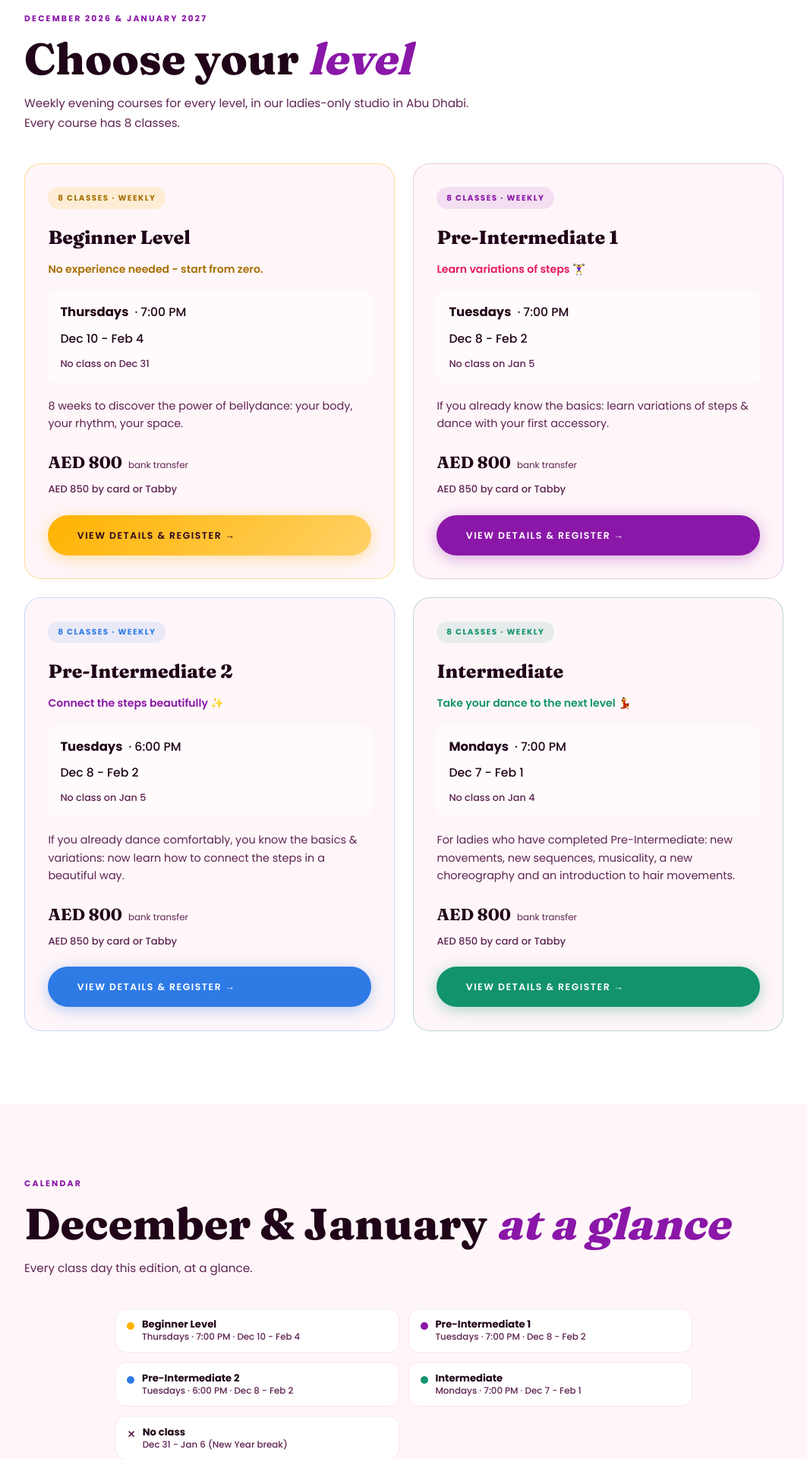
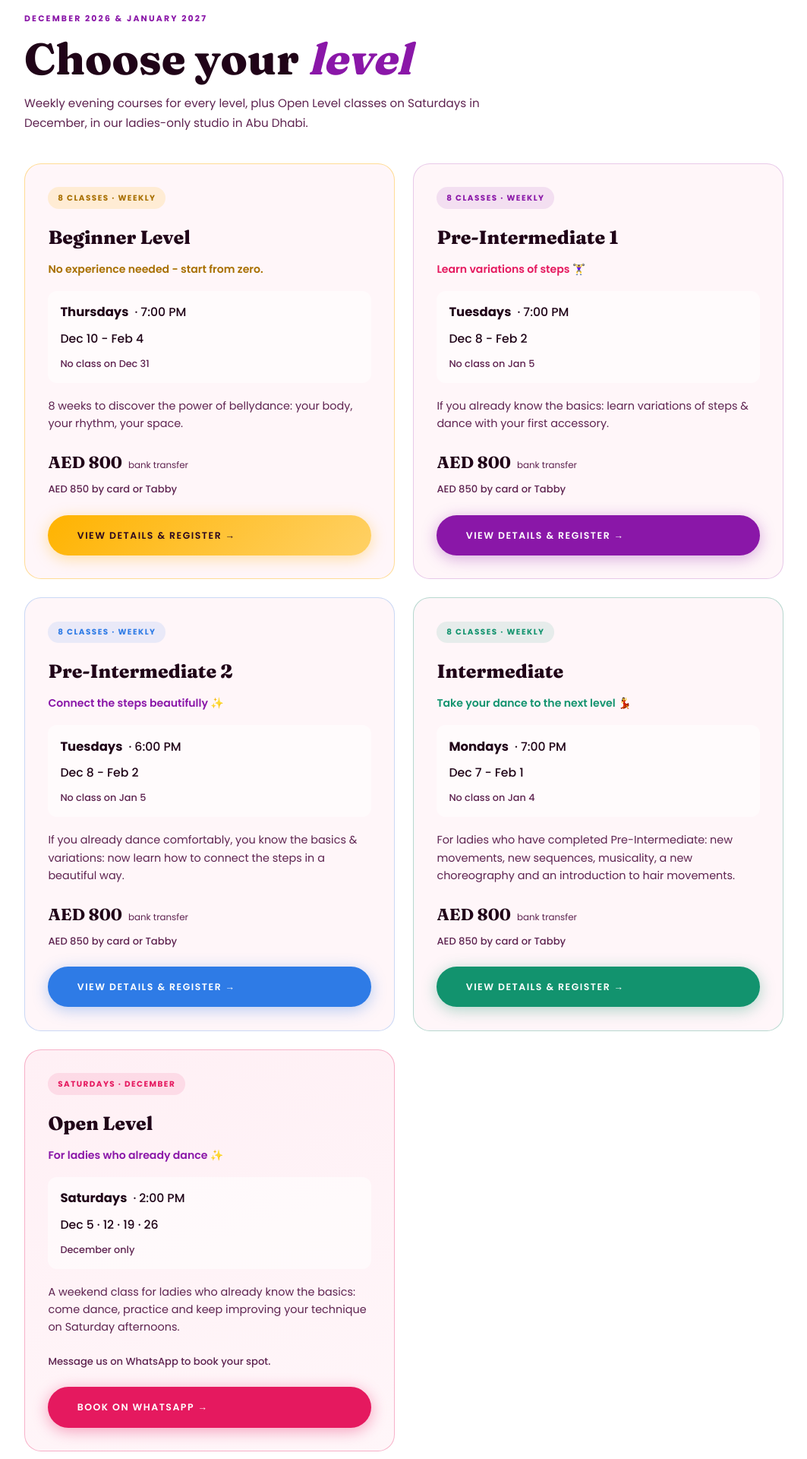
Before and after one commit to JijiDance/jijidance-beginner, a plain HTML site: page schedule/december-january/index.html in a window 1280 px wide. Shown: the part 880-2800 px from the top of the page at 76% size, without its empty margins (108-1171 px from the left). Drawn offline with Linux system fonts and the light colour scheme.

Commit message:
Dec-Jan schedule: add Open Level on Saturdays at 2 PM in December
New level card (for ladies who already dance, Dec 5, 12, 19, 26,
booking via WhatsApp, no price shown), hero panel card, legend entry
and pink calendar dots; hero and intro texts mention it (EN/AR).

Co-Authored-By: Claude Opus 5.5 <noreply@anthropic.com>

```diff
--- a/schedule/december-january/index.html
+++ b/schedule/december-january/index.html
@@ -13,7 +13,7 @@
 <meta property="og:type" content="website"/>
 <meta name="twitter:card" content="summary"/>
 <meta name="twitter:image" content="https://www.jijidance.com/images/og-schedule.jpg"/>
-<meta name="description" content="Bellydance classes in Abu Dhabi for December 2026 and January 2027: weekly evening courses for Beginner, Pre-Intermediate 1 &amp; 2 and Intermediate. Full calendars inside."/>
+<meta name="description" content="Bellydance classes in Abu Dhabi for December 2026 and January 2027: weekly evening courses for Beginner, Pre-Intermediate 1 &amp; 2 and Intermediate, plus Open Level classes on Saturdays in December. Full calendars inside."/>
 <link href="https://fonts.googleapis.com/css2?family=Fraunces:opsz,wght@9..144,700;9..144,800;9..144,900&family=Poppins:wght@400;500;600;700&family=Tajawal:wght@400;500;700;800&display=swap" rel="stylesheet"/>
 <style>
 *,*::before,*::after{box-sizing:border-box;margin:0;padding:0}
@@ -260,6 +260,10 @@ body.ar .btn-wa{font-family:'Tajawal',sans-serif;letter-spacing:normal;text-tran
 .btn-green:hover{background:var(--g2);transform:translateY(-2px)}
 .legend-dot.begeve,.cal-dot.begeve{background:var(--o1)}
 .legend-dot.inter,.cal-dot.inter{background:var(--g1)}
+.legend-dot.openlvl,.cal-dot.openlvl{background:var(--t1)}
+.cal-cell.has-openlvl{border-color:rgba(229,25,95,.35)}
+.level-card.open-lvl{border-color:rgba(229,25,95,.3);background:linear-gradient(160deg,#FFF0F5,var(--bg))}
+.level-card.open-lvl .level-price-alt{margin-top:auto}
 .cal-cell.has-begeve{border-color:rgba(255,179,0,.5)}
 .cal-cell.has-inter{border-color:rgba(18,147,110,.35)}
 .cal-dots{display:flex;flex-wrap:wrap;justify-content:center;gap:3px}
@@ -278,13 +282,18 @@ body.ar .btn-wa{font-family:'Tajawal',sans-serif;letter-spacing:normal;text-tran
     <div>
       <div class="hero-tag"><div class="hero-tag-dot"></div><span data-i18n="heroTag">Abu Dhabi &bull; Ladies Only &bull; December 2026 &amp; January 2027</span></div>
       <h1 data-i18n="heroH1">DECEMBER &amp;<br>JANUARY<br><span class="t">SCHEDULE</span></h1>
-      <p class="hero-body" data-i18n="heroBody">Registration is open for all levels: weekly evening courses for Beginner, Pre-Intermediate 1 &amp; 2 and Intermediate. 8 classes each.</p>
+      <p class="hero-body" data-i18n="heroBody">Registration is open for all levels: weekly evening courses for Beginner, Pre-Intermediate 1 &amp; 2 and Intermediate, plus a new Open Level class on Saturdays in December.</p>
     </div>
     <div class="hero-panel">
       <a href="#levels" class="panel-card panel-card-link">
         <span class="panel-tag" data-i18n="panel2Tag">Weekly · Evenings</span>
         <h3 data-i18n="panel2Title">🌙 Evening Courses</h3>
         <p data-i18n="panel2Text">Beginner · Pre-Intermediate 1 &amp; 2 · Intermediate · Dec 7 - Feb 4</p>
+      </a>
+      <a href="#open-level" class="panel-card panel-card-link">
+        <span class="panel-tag" data-i18n="panelOpenTag">Saturdays · 2:00 PM</span>
+        <h3 data-i18n="panelOpenTitle">✨ Open Level</h3>
+        <p data-i18n="panelOpenText">For ladies who already dance · Dec 5 - Dec 26</p>
       </a>
       <div class="panel-cta">
         <p data-i18n="panelCtaText">📅 See exactly which days each class runs</p>
@@ -299,7 +308,7 @@ body.ar .btn-wa{font-family:'Tajawal',sans-serif;letter-spacing:normal;text-tran
   <div class="section-inner">
     <span class="tag" data-i18n="levelsTag">December 2026 &amp; January 2027</span>
     <h2 data-i18n="levelsH2">Choose your <em>level</em></h2>
-    <p class="section-sub" data-i18n="levelsSub">Weekly evening courses for every level, in our ladies-only studio in Abu Dhabi. Every course has 8 classes.</p>
+    <p class="section-sub" data-i18n="levelsSub">Weekly evening courses for every level, plus Open Level classes on Saturdays in December, in our ladies-only studio in Abu Dhabi.</p>
     <div class="level-grid level-grid-2">
       <div class="level-card beg-eve">
         <span class="level-badge" data-i18n="levelBadgeWeekly">8 classes · weekly</span>
@@ -369,6 +378,19 @@ body.ar .btn-wa{font-family:'Tajawal',sans-serif;letter-spacing:normal;text-tran
         <p class="level-price-alt" data-i18n="levelPriceAlt">AED 850 by card or Tabby</p>
         <a href="/intermediate/" class="btn btn-green" data-i18n="levelBtn">View Details &amp; Register →</a>
       </div>
+      <div class="level-card open-lvl" id="open-level">
+        <span class="level-badge" data-i18n="openBadge">Saturdays · December</span>
+        <h3 data-i18n="openTitle">Open Level</h3>
+        <p class="level-tagline" data-i18n="openTagline">For ladies who already dance ✨</p>
+        <div class="level-meta">
+          <div class="level-meta-row"><b data-i18n="openDays">Saturdays</b> <span data-i18n="openTime">· 2:00 PM</span></div>
+          <div class="level-meta-row" data-i18n="openDates">Dec 5 · 12 · 19 · 26</div>
+          <div class="level-meta-note" data-i18n="openNote">December only</div>
+        </div>
+        <p class="level-desc" data-i18n="openDesc">A weekend class for ladies who already know the basics: come dance, practice and keep improving your technique on Saturday afternoons.</p>
+        <p class="level-price-alt" data-i18n="openBook">Message us on WhatsApp to book your spot.</p>
+        <a href="https://wa.me/971567750994?text=Hi%20Jiji%2C%20I%27d%20like%20to%20book%20the%20Open%20Level%20class%20on%20Saturday%20at%202%20PM." class="btn btn-teal" target="_blank" rel="noopener" data-i18n="openBtn">Book on WhatsApp →</a>
+      </div>
     </div>
   </div>
 </section>
@@ -383,6 +405,7 @@ body.ar .btn-wa{font-family:'Tajawal',sans-serif;letter-spacing:normal;text-tran
       <div class="legend-item"><span class="legend-dot preint1"></span><span class="legend-text"><span class="legend-name" data-i18n="level3Title">Pre-Intermediate 1</span><span class="legend-time" data-i18n="legendPre1Time">Tuesdays · 7:00 PM · Dec 8 - Feb 2</span></span></div>
       <div class="legend-item"><span class="legend-dot preint2"></span><span class="legend-text"><span class="legend-name" data-i18n="level4Title">Pre-Intermediate 2</span><span class="legend-time" data-i18n="legendPre2Time">Tuesdays · 6:00 PM · Dec 8 - Feb 2</span></span></div>
       <div class="legend-item"><span class="legend-dot inter"></span><span class="legend-text"><span class="legend-name" data-i18n="level5Title">Intermediate</span><span class="legend-time" data-i18n="legendInterTime">Mondays · 7:00 PM · Dec 7 - Feb 1</span></span></div>
+      <div class="legend-item"><span class="legend-dot openlvl"></span><span class="legend-text"><span class="legend-name" data-i18n="openTitle">Open Level</span><span class="legend-time" data-i18n="legendOpenTime">Saturdays · 2:00 PM · Dec 5 - Dec 26</span></span></div>
       <div class="legend-item"><span class="legend-dot off">✕</span><span class="legend-text"><span class="legend-name" data-i18n="legendOff">No class</span><span class="legend-time" data-i18n="legendOffTime">Dec 31 - Jan 6 (New Year break)</span></span></div>
     </div>
     <div class="cal-card">
@@ -428,16 +451,19 @@ const dict = {
   homeLink:{en:"🏠 Home",ar:"🏠 الرئيسية"},
   heroTag:{en:"Abu Dhabi &bull; Ladies Only &bull; December 2026 &amp; January 2027",ar:"أبوظبي &bull; دروس نسائية فقط &bull; ديسمبر 2026 ويناير 2027"},
   heroH1:{en:'DECEMBER &amp;<br>JANUARY<br><span class="t">SCHEDULE</span>',ar:'جدول<br><span class="t">ديسمبر ويناير</span>'},
-  heroBody:{en:"Registration is open for all levels: weekly evening courses for Beginner, Pre-Intermediate 1 &amp; 2 and Intermediate. 8 classes each.",ar:"التسجيل مفتوح لجميع المستويات: دورات مسائية أسبوعية للمبتدئات وما قبل المتوسط 1 و2 والمتوسط. 8 حصص لكل دورة."},
+  heroBody:{en:"Registration is open for all levels: weekly evening courses for Beginner, Pre-Intermediate 1 &amp; 2 and Intermediate, plus a new Open Level class on Saturdays in December.",ar:"التسجيل مفتوح لجميع المستويات: دورات مسائية أسبوعية للمبتدئات وما قبل المتوسط 1 و2 والمتوسط، بالإضافة إلى حصة جديدة لجميع المتقدمات أيام السبت في ديسمبر."},
   ctaChatWa:{en:"💬 &nbsp;Chat on WhatsApp",ar:"💬 &nbsp;تحدثي عبر واتساب"},
   panel2Tag:{en:"Weekly · Evenings",ar:"أسبوعيًا · مساءً"},
   panel2Title:{en:"🌙 Evening Courses",ar:"🌙 الدورات المسائية"},
+  panelOpenTag:{en:"Saturdays · 2:00 PM",ar:"أيام السبت · 2:00 ظهرًا"},
+  panelOpenTitle:{en:"✨ Open Level",ar:"✨ المستوى المفتوح"},
+  panelOpenText:{en:"For ladies who already dance · Dec 5 - Dec 26",ar:"للراقصات اللواتي يعرفن الأساسيات · 5 - 26 ديسمبر"},
   panel2Text:{en:"Beginner · Pre-Intermediate 1 &amp; 2 · Intermediate · Dec 7 - Feb 4",ar:"مبتدئات · ما قبل المتوسط 1 و2 · متوسط · 7 ديسمبر - 4 فبراير"},
   panelCtaText:{en:"📅 See exactly which days each class runs",ar:"📅 شاهدي بالضبط أيام كل حصة"},
   panelCtaBtn:{en:"View Calendar →",ar:"شاهدي التقويم ←"},
   levelsTag:{en:"December 2026 &amp; January 2027",ar:"ديسمبر 2026 ويناير 2027"},
   levelsH2:{en:"Choose your <em>level</em>",ar:"اختاري <em>مستواكِ</em>"},
-  levelsSub:{en:"Weekly evening courses for every level, in our ladies-only studio in Abu Dhabi. Every course has 8 classes.",ar:"دورات مسائية أسبوعية لكل المستويات، في استوديونا المخصص للنساء فقط في أبوظبي. كل دورة 8 حصص."},
+  levelsSub:{en:"Weekly evening courses for every level, plus Open Level classes on Saturdays in December, in our ladies-only studio in Abu Dhabi.",ar:"دورات مسائية أسبوعية لكل المستويات، بالإضافة إلى حصص المستوى المفتوح أيام السبت في ديسمبر، في استوديونا المخصص للنساء فقط في أبوظبي."},
   levelPrice:{en:"AED 800",ar:"800 درهم"},
   levelPriceNote:{en:"full course",ar:"الدورة كاملة"},
   levelPriceDisclaimer:{en:"*Bank transfer price",ar:"*سعر التحويل البنكي"},
@@ -469,6 +495,17 @@ const dict = {
   level5Dates:{en:"Dec 7 - Feb 1",ar:"7 ديسمبر - 1 فبراير"},
   level5Note:{en:"No class on Jan 4",ar:"لا حصة يوم 4 يناير"},
   level5Desc:{en:"For ladies who have completed Pre-Intermediate: new movements, new sequences, musicality, a new choreography and an introduction to hair movements.",ar:"للسيدات اللواتي أنهين مستوى ما قبل المتوسط: حركات جديدة، وتسلسلات جديدة، وإحساس بالموسيقى، وكوريغرافيا جديدة، ومقدمة في حركات الشعر."},
+  openBadge:{en:"Saturdays · December",ar:"أيام السبت · ديسمبر"},
+  openTitle:{en:"Open Level",ar:"المستوى المفتوح"},
+  openTagline:{en:"For ladies who already dance ✨",ar:"للسيدات اللواتي يرقصن بالفعل ✨"},
+  openDays:{en:"Saturdays",ar:"أيام السبت"},
+  openTime:{en:"· 2:00 PM",ar:"· 2:00 ظهرًا"},
+  openDates:{en:"Dec 5 · 12 · 19 · 26",ar:"5 · 12 · 19 · 26 ديسمبر"},
+  openNote:{en:"December only",ar:"في ديسمبر فقط"},
+  openDesc:{en:"A weekend class for ladies who already know the basics: come dance, practice and keep improving your technique on Saturday afternoons.",ar:"حصة نهاية الأسبوع للسيدات اللواتي يعرفن الأساسيات: تعالي لترقصي وتتمرني وتطوري تقنيتكِ بعد ظهر كل سبت."},
+  openBook:{en:"Message us on WhatsApp to book your spot.",ar:"راسلينا عبر واتساب لحجز مكانكِ."},
+  openBtn:{en:"Book on WhatsApp →",ar:"احجزي عبر واتساب ←"},
+  legendOpenTime:{en:"Saturdays · 2:00 PM · Dec 5 - Dec 26",ar:"السبت · 2:00 ظهرًا · 5 - 26 ديسمبر"},
   level5Btn:{en:"Register Now →",ar:"سجّلي الآن ←"},
   calTag:{en:"Calendar",ar:"التقويم"},
   calH2:{en:"December &amp; January <em>at a glance</em>",ar:"ديسمبر ويناير <em>بنظرة واحدة</em>"},
@@ -497,9 +534,9 @@ const dict = {
 
 // Sun-start grids. lead = blank leading cells (Dec 1, 2026 = Tuesday; Jan 1, 2027 = Friday; Feb 1, 2027 = Monday).
 // Course keys match the .cal-dot / .has-* classes; a day can hold several courses.
-const courses = ['begeve','preint2','preint1','inter'];
+const courses = ['begeve','preint2','preint1','inter','openlvl'];
 const months = [
-  { id:'calGridDec', lead:2, days:31, off:[31], begeve:[10,17,24], preint1:[8,15,22,29], preint2:[8,15,22,29], inter:[7,14,21,28] },
+  { id:'calGridDec', lead:2, days:31, off:[31], begeve:[10,17,24], preint1:[8,15,22,29], preint2:[8,15,22,29], inter:[7,14,21,28], openlvl:[5,12,19,26] },
   { id:'calGridJan', lead:5, days:31, off:[4,5], begeve:[7,14,21,28], preint1:[12,19,26], preint2:[12,19,26], inter:[11,18,25] },
   { id:'calGridFeb', lead:1, days:28, off:[], begeve:[4], preint1:[2], preint2:[2], inter:[1] }
 ];
```
